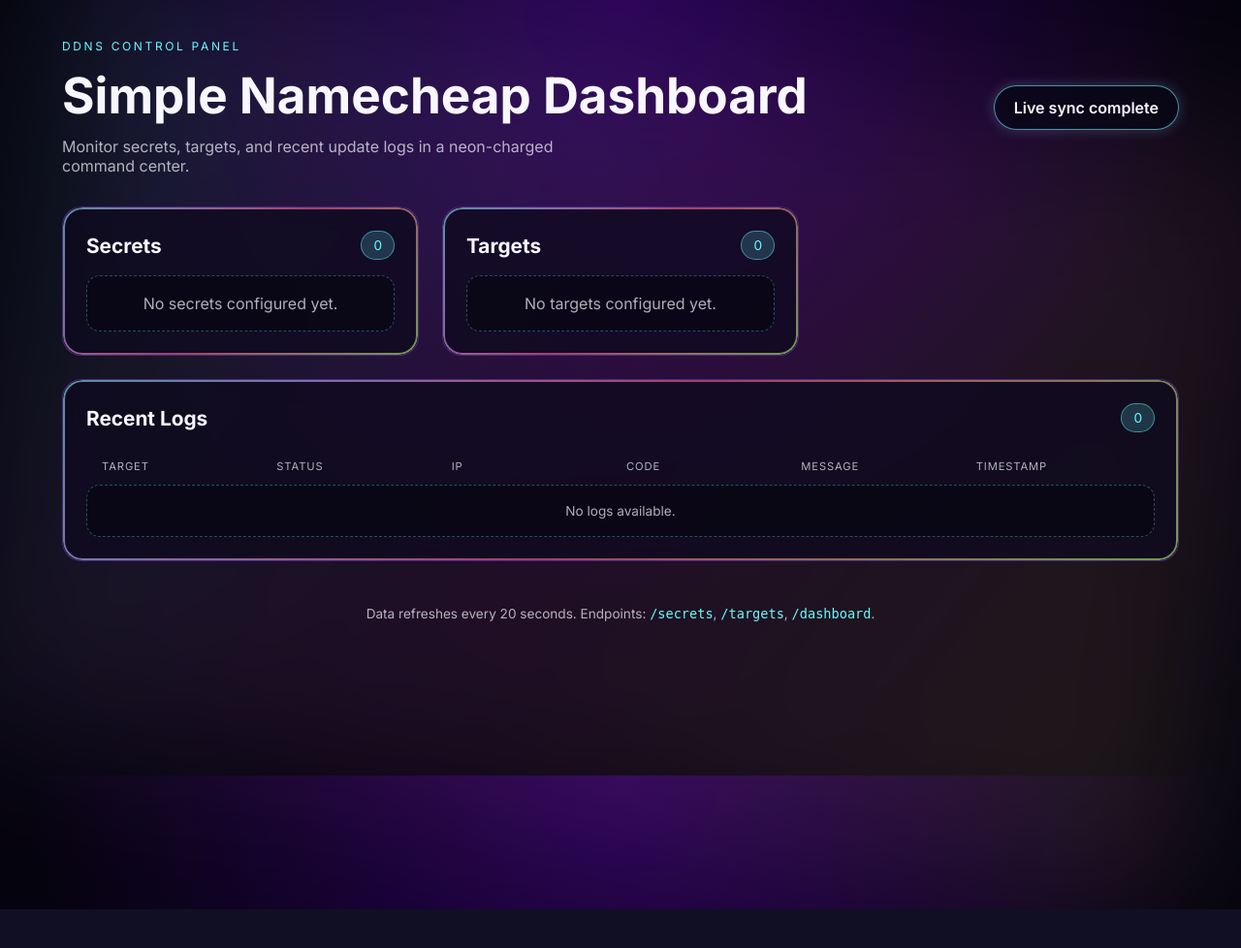
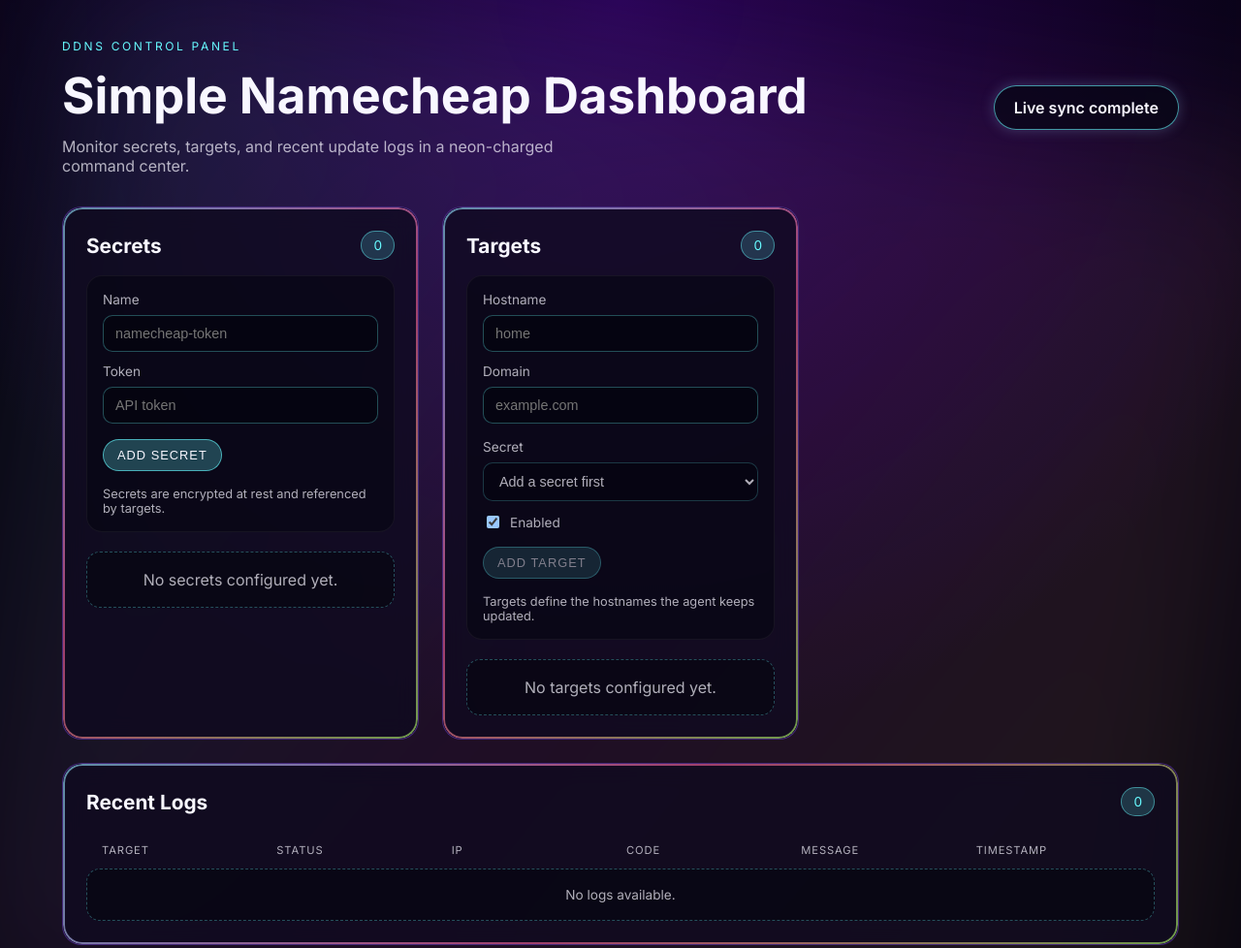
Before and after one commit to magus-warrior/simple-namecheap-ddns, a Flask app: page / in a window 1280 px wide; the page is wider, and only the part inside the window is pictured. Shown: the top 978 px of that part at 97% size. Before the commit the page ends 938 px from the top of that part, so only its background shows below. Run offline with Flask 3, Linux system fonts and the light colour scheme; data that the repository does not hold is empty.

Commit message:
Add dashboard CRUD controls for secrets and targets

```diff
--- a/webapp/routes.py
+++ b/webapp/routes.py
@@ -162,7 +162,7 @@ def dashboard() -> Any:
     limit = int(request.args.get("limit", 25))
     rows: list[dict[str, Any]] = []
     if not Path(db_path).is_file():
-        current_app.logger.warning("Agent DB not found at %s", db_path)
+        current_app.logger.info("Agent DB not found at %s", db_path)
         return jsonify({"logs": rows})
     try:
         connection = sqlite3.connect(f"file:{db_path}?mode=ro", uri=True)
--- a/webapp/static/css/styles.css
+++ b/webapp/static/css/styles.css
@@ -181,7 +181,7 @@ h1 {
   border: 1px solid rgba(255, 255, 255, 0.05);
   display: flex;
   flex-direction: column;
-  gap: 4px;
+  gap: 12px;
 }
 
 .list .meta {
@@ -227,6 +227,111 @@ h1 {
   grid-column: 1 / -1;
 }
 
+.form {
+  display: grid;
+  gap: 16px;
+  margin-bottom: 20px;
+  padding: 16px;
+  border-radius: 16px;
+  background: rgba(8, 6, 18, 0.6);
+  border: 1px solid rgba(255, 255, 255, 0.05);
+}
+
+.form-row {
+  display: grid;
+  gap: 12px;
+  grid-template-columns: repeat(auto-fit, minmax(160px, 1fr));
+}
+
+.form label {
+  display: grid;
+  gap: 8px;
+  font-size: 0.85rem;
+  color: var(--muted);
+}
+
+.form input,
+.form select {
+  padding: 10px 12px;
+  border-radius: 10px;
+  border: 1px solid rgba(103, 250, 255, 0.3);
+  background: rgba(6, 4, 16, 0.8);
+  color: var(--text);
+  font-size: 0.9rem;
+}
+
+.form input:focus,
+.form select:focus {
+  outline: 2px solid rgba(103, 250, 255, 0.6);
+  outline-offset: 2px;
+}
+
+.checkbox {
+  align-items: center;
+  grid-auto-flow: column;
+  justify-content: start;
+  gap: 8px;
+}
+
+.form-actions {
+  display: flex;
+  flex-wrap: wrap;
+  gap: 12px;
+}
+
+.form-hint {
+  margin: 0;
+  font-size: 0.8rem;
+  color: var(--muted);
+}
+
+.item-main {
+  display: grid;
+  gap: 4px;
+}
+
+.item-actions {
+  display: flex;
+  flex-wrap: wrap;
+  gap: 8px;
+}
+
+.button,
+button.primary,
+button.ghost,
+button.danger {
+  border: 1px solid transparent;
+  border-radius: 999px;
+  padding: 8px 14px;
+  font-size: 0.8rem;
+  text-transform: uppercase;
+  letter-spacing: 0.08em;
+  cursor: pointer;
+  background: rgba(103, 250, 255, 0.15);
+  color: var(--text);
+}
+
+button.primary {
+  background: rgba(103, 250, 255, 0.25);
+  border-color: rgba(103, 250, 255, 0.6);
+}
+
+button.ghost {
+  background: transparent;
+  border-color: rgba(248, 247, 255, 0.2);
+  color: var(--muted);
+}
+
+button.danger {
+  background: rgba(255, 103, 242, 0.2);
+  border-color: rgba(255, 103, 242, 0.6);
+}
+
+button:disabled {
+  opacity: 0.5;
+  cursor: not-allowed;
+}
+
 footer {
   text-align: center;
   color: var(--muted);
--- a/webapp/static/js/app.js
+++ b/webapp/static/js/app.js
@@ -6,8 +6,23 @@ const LOGS_EMPTY = document.getElementById("logs-empty");
 const SECRETS_COUNT = document.getElementById("secrets-count");
 const TARGETS_COUNT = document.getElementById("targets-count");
 const LOGS_COUNT = document.getElementById("logs-count");
+const SECRET_FORM = document.getElementById("secret-form");
+const SECRET_NAME = document.getElementById("secret-name");
+const SECRET_VALUE = document.getElementById("secret-value");
+const SECRET_SUBMIT = document.getElementById("secret-submit");
+const SECRET_CANCEL = document.getElementById("secret-cancel");
+const TARGET_FORM = document.getElementById("target-form");
+const TARGET_HOST = document.getElementById("target-host");
+const TARGET_DOMAIN = document.getElementById("target-domain");
+const TARGET_SECRET = document.getElementById("target-secret");
+const TARGET_ENABLED = document.getElementById("target-enabled");
+const TARGET_SUBMIT = document.getElementById("target-submit");
+const TARGET_CANCEL = document.getElementById("target-cancel");
 
 const EMPTY_ROW_CLASS = "empty";
+const secretsCache = [];
+let editingSecretId = null;
+let editingTargetId = null;
 
 const setStatus = (text, isError = false) => {
   STATUS_PILL.textContent = text;
@@ -18,21 +33,39 @@ const clearList = (list) => {
   list.innerHTML = "";
 };
 
-const createListItem = (title, meta) => {
+const createListItem = (title, meta, actions = []) => {
   const item = document.createElement("li");
+  const main = document.createElement("div");
+  main.className = "item-main";
   const titleEl = document.createElement("strong");
   titleEl.textContent = title;
-  item.appendChild(titleEl);
+  main.appendChild(titleEl);
   if (meta) {
     const metaEl = document.createElement("span");
     metaEl.className = "meta";
     metaEl.textContent = meta;
-    item.appendChild(metaEl);
+    main.appendChild(metaEl);
+  }
+  item.appendChild(main);
+  if (actions.length) {
+    const actionRow = document.createElement("div");
+    actionRow.className = "item-actions";
+    actions.forEach((action) => {
+      const button = document.createElement("button");
+      button.type = "button";
+      button.className = `button ${action.variant ?? ""}`.trim();
+      button.textContent = action.label;
+      button.addEventListener("click", action.onClick);
+      actionRow.appendChild(button);
+    });
+    item.appendChild(actionRow);
   }
   return item;
 };
 
 const renderSecrets = (secrets) => {
+  secretsCache.length = 0;
+  secretsCache.push(...secrets);
   clearList(SECRETS_LIST);
   if (!secrets.length) {
     const empty = document.createElement("li");
@@ -41,10 +74,24 @@ const renderSecrets = (secrets) => {
     SECRETS_LIST.appendChild(empty);
   } else {
     secrets.forEach((secret) => {
-      SECRETS_LIST.appendChild(createListItem(secret.name, `ID: ${secret.id}`));
+      SECRETS_LIST.appendChild(
+        createListItem(secret.name, `ID: ${secret.id}`, [
+          {
+            label: "Edit",
+            variant: "ghost",
+            onClick: () => startSecretEdit(secret),
+          },
+          {
+            label: "Delete",
+            variant: "danger",
+            onClick: () => deleteSecret(secret.id),
+          },
+        ])
+      );
     });
   }
   SECRETS_COUNT.textContent = secrets.length;
+  refreshSecretOptions(secrets);
 };
 
 const renderTargets = (targets) => {
@@ -60,7 +107,19 @@ const renderTargets = (targets) => {
       TARGETS_LIST.appendChild(
         createListItem(
           `${target.host}.${target.domain}`,
-          `Secret ID: ${target.secret_id} · ${status}`
+          `Secret ID: ${target.secret_id} · ${status}`,
+          [
+            {
+              label: "Edit",
+              variant: "ghost",
+              onClick: () => startTargetEdit(target),
+            },
+            {
+              label: "Delete",
+              variant: "danger",
+              onClick: () => deleteTarget(target.id),
+            },
+          ]
         )
       );
     });
@@ -91,6 +150,155 @@ const renderLogs = (logs) => {
   LOGS_COUNT.textContent = logs.length;
 };
 
+const refreshSecretOptions = (secrets) => {
+  TARGET_SECRET.innerHTML = "";
+  const placeholder = document.createElement("option");
+  placeholder.value = "";
+  placeholder.textContent = secrets.length ? "Select a secret" : "Add a secret first";
+  placeholder.disabled = true;
+  placeholder.selected = true;
+  TARGET_SECRET.appendChild(placeholder);
+  secrets.forEach((secret) => {
+    const option = document.createElement("option");
+    option.value = String(secret.id);
+    option.textContent = `${secret.name} (ID ${secret.id})`;
+    TARGET_SECRET.appendChild(option);
+  });
+  TARGET_SECRET.disabled = secrets.length === 0;
+  TARGET_SUBMIT.disabled = secrets.length === 0;
+};
+
+const resetSecretForm = () => {
+  editingSecretId = null;
+  SECRET_FORM.reset();
+  SECRET_SUBMIT.textContent = "Add secret";
+  SECRET_CANCEL.hidden = true;
+};
+
+const resetTargetForm = () => {
+  editingTargetId = null;
+  TARGET_FORM.reset();
+  TARGET_ENABLED.checked = true;
+  TARGET_SUBMIT.textContent = "Add target";
+  TARGET_CANCEL.hidden = true;
+};
+
+const startSecretEdit = (secret) => {
+  editingSecretId = secret.id;
+  SECRET_NAME.value = secret.name;
+  SECRET_VALUE.value = "";
+  SECRET_SUBMIT.textContent = "Update secret";
+  SECRET_CANCEL.hidden = false;
+  SECRET_NAME.focus();
+};
+
+const startTargetEdit = (target) => {
+  editingTargetId = target.id;
+  TARGET_HOST.value = target.host;
+  TARGET_DOMAIN.value = target.domain;
+  TARGET_SECRET.value = String(target.secret_id);
+  TARGET_ENABLED.checked = Boolean(target.is_enabled);
+  TARGET_SUBMIT.textContent = "Update target";
+  TARGET_CANCEL.hidden = false;
+  TARGET_HOST.focus();
+};
+
+const createSecret = async () => {
+  const payload = {
+    name: SECRET_NAME.value.trim(),
+    value: SECRET_VALUE.value.trim(),
+  };
+  const response = await fetch("/secrets", {
+    method: "POST",
+    headers: { "Content-Type": "application/json" },
+    body: JSON.stringify(payload),
+  });
+  if (!response.ok) {
+    throw new Error("Unable to create secret");
+  }
+};
+
+const updateSecret = async (secretId) => {
+  const payload = {
+    name: SECRET_NAME.value.trim(),
+  };
+  if (SECRET_VALUE.value.trim()) {
+    payload.value = SECRET_VALUE.value.trim();
+  }
+  const response = await fetch(`/secrets/${secretId}`, {
+    method: "PUT",
+    headers: { "Content-Type": "application/json" },
+    body: JSON.stringify(payload),
+  });
+  if (!response.ok) {
+    throw new Error("Unable to update secret");
+  }
+};
+
+const deleteSecret = async (secretId) => {
+  if (!confirm("Delete this secret? Targets using it will fail to update.")) {
+    return;
+  }
+  const response = await fetch(`/secrets/${secretId}`, { method: "DELETE" });
+  if (!response.ok) {
+    setStatus("Failed to delete secret", true);
+    return;
+  }
+  if (editingSecretId === secretId) {
+    resetSecretForm();
+  }
+  loadData();
+};
+
+const createTarget = async () => {
+  const payload = {
+    host: TARGET_HOST.value.trim(),
+    domain: TARGET_DOMAIN.value.trim(),
+    secret_id: Number(TARGET_SECRET.value),
+    is_enabled: TARGET_ENABLED.checked,
+  };
+  const response = await fetch("/targets", {
+    method: "POST",
+    headers: { "Content-Type": "application/json" },
+    body: JSON.stringify(payload),
+  });
+  if (!response.ok) {
+    throw new Error("Unable to create target");
+  }
+};
+
+const updateTarget = async (targetId) => {
+  const payload = {
+    host: TARGET_HOST.value.trim(),
+    domain: TARGET_DOMAIN.value.trim(),
+    secret_id: Number(TARGET_SECRET.value),
+    is_enabled: TARGET_ENABLED.checked,
+  };
+  const response = await fetch(`/targets/${targetId}`, {
+    method: "PUT",
+    headers: { "Content-Type": "application/json" },
+    body: JSON.stringify(payload),
+  });
+  if (!response.ok) {
+    throw new Error("Unable to update target");
+  }
+};
+
+const deleteTarget = async (targetId) => {
+  if (!confirm("Delete this target?")) {
+    return;
+  }
+  const response = await fetch(`/targets/${targetId}`, { method: "DELETE" });
+  if (!response.ok) {
+    setStatus("Failed to delete target", true);
+    return;
+  }
+  if (editingTargetId === targetId) {
+    resetTargetForm();
+  }
+  loadData();
+};
+
 const loadData = async () => {
   try {
     setStatus("Syncing neon data streams…");
@@ -116,5 +324,45 @@ const loadData = async () => {
   }
 };
 
+SECRET_FORM.addEventListener("submit", async (event) => {
+  event.preventDefault();
+  try {
+    setStatus(editingSecretId ? "Updating secret…" : "Creating secret…");
+    if (editingSecretId) {
+      await updateSecret(editingSecretId);
+    } else {
+      await createSecret();
+    }
+    resetSecretForm();
+    await loadData();
+  } catch (error) {
+    setStatus("Secret save failed — check inputs", true);
+  }
+});
+
+SECRET_CANCEL.addEventListener("click", () => {
+  resetSecretForm();
+});
+
+TARGET_FORM.addEventListener("submit", async (event) => {
+  event.preventDefault();
+  try {
+    setStatus(editingTargetId ? "Updating target…" : "Creating target…");
+    if (editingTargetId) {
+      await updateTarget(editingTargetId);
+    } else {
+      await createTarget();
+    }
+    resetTargetForm();
+    await loadData();
+  } catch (error) {
+    setStatus("Target save failed — check inputs", true);
+  }
+});
+
+TARGET_CANCEL.addEventListener("click", () => {
+  resetTargetForm();
+});
+
 loadData();
 setInterval(loadData, 20000);
--- a/webapp/templates/index.html
+++ b/webapp/templates/index.html
@@ -26,6 +26,23 @@
           <h2 id="secrets-title">Secrets</h2>
           <span class="badge" id="secrets-count">0</span>
         </div>
+        <form class="form" id="secret-form">
+          <div class="form-row">
+            <label>
+              Name
+              <input id="secret-name" name="name" type="text" placeholder="namecheap-token" required />
+            </label>
+            <label>
+              Token
+              <input id="secret-value" name="value" type="password" placeholder="API token" required />
+            </label>
+          </div>
+          <div class="form-actions">
+            <button type="submit" class="primary" id="secret-submit">Add secret</button>
+            <button type="button" class="ghost" id="secret-cancel" hidden>Cancel edit</button>
+          </div>
+          <p class="form-hint">Secrets are encrypted at rest and referenced by targets.</p>
+        </form>
         <ul class="list" id="secrets-list" role="list">
           <li class="empty">No secrets loaded yet.</li>
         </ul>
@@ -36,6 +53,33 @@
           <h2 id="targets-title">Targets</h2>
           <span class="badge" id="targets-count">0</span>
         </div>
+        <form class="form" id="target-form">
+          <div class="form-row">
+            <label>
+              Hostname
+              <input id="target-host" name="host" type="text" placeholder="home" required />
+            </label>
+            <label>
+              Domain
+              <input id="target-domain" name="domain" type="text" placeholder="example.com" required />
+            </label>
+          </div>
+          <div class="form-row">
+            <label>
+              Secret
+              <select id="target-secret" name="secret_id" required></select>
+            </label>
+            <label class="checkbox">
+              <input id="target-enabled" name="is_enabled" type="checkbox" checked />
+              Enabled
+            </label>
+          </div>
+          <div class="form-actions">
+            <button type="submit" class="primary" id="target-submit">Add target</button>
+            <button type="button" class="ghost" id="target-cancel" hidden>Cancel edit</button>
+          </div>
+          <p class="form-hint">Targets define the hostnames the agent keeps updated.</p>
+        </form>
         <ul class="list" id="targets-list" role="list">
           <li class="empty">No targets loaded yet.</li>
         </ul>
```
